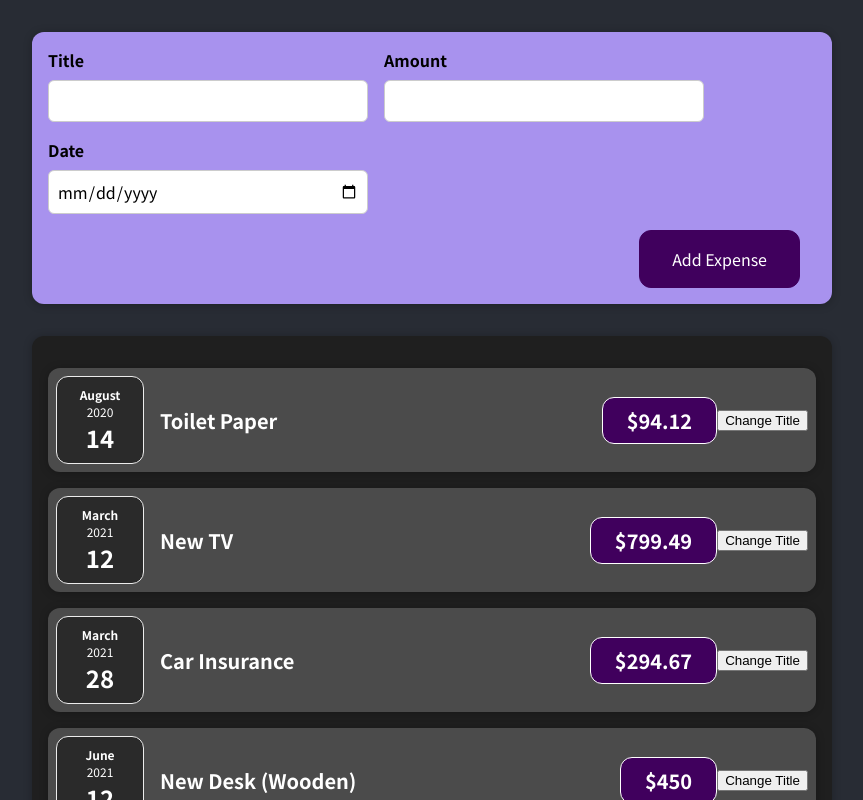
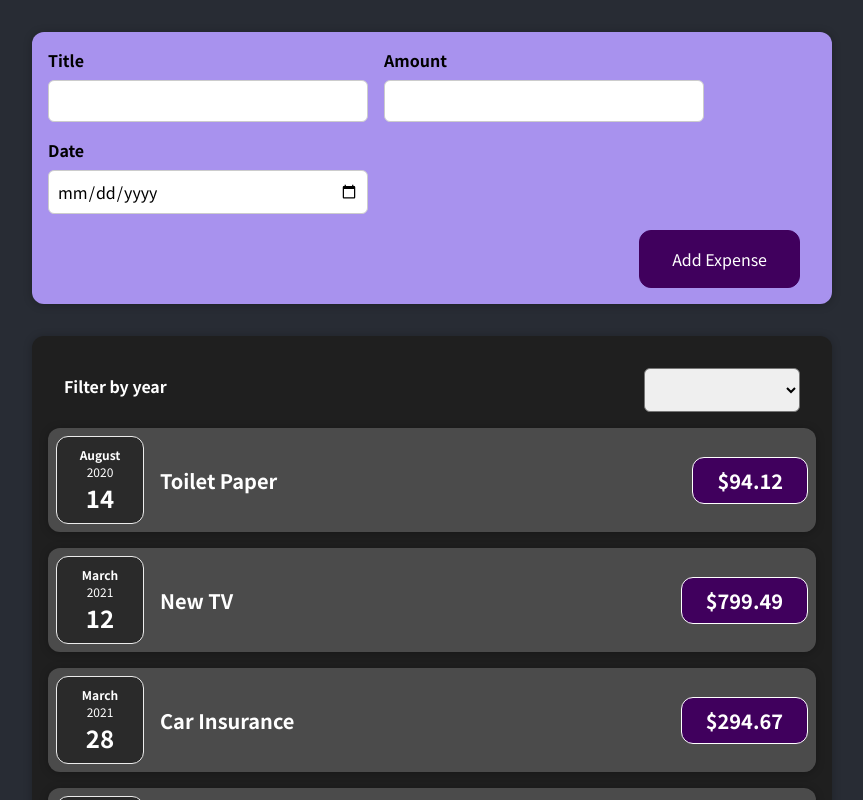
Before and after one commit to christopher-adolphe/learning-react-v2, a React (Create React App) app in the folder expense-tracker-app/: page / in a window 1280 px wide. Shown: the top 800 px of the page, without its empty margins (208-1071 px from the left). Built offline with nearby package versions, Linux system fonts and the light colour scheme.

Commit message:
Added ExpensesFilter component and understood the concept of lifting up state

```diff
--- a/expense-tracker-app/src/App.js
+++ b/expense-tracker-app/src/App.js
@@ -1,9 +1,8 @@
-import React from 'react';
+import React, { useState } from 'react';
 import NewExpense from './components/newExpense/NewExpense';
 import Expenses from './components/expenses/Expenses';
 
-const App = () => {
-  const expenses = [
+const expensesData = [
   {
     id: 'e1',
     title: 'Toilet Paper',
@@ -30,6 +29,9 @@ const App = () => {
   },
 ];
 
+const App = () => {
+  const [ expenses, setExpenses ] = useState(expensesData);
+
   // Using `createElement()` method from React to demonstrate how
   // JSX is working under the hood to render the HTML elements of
   // a component. The `createElement()` method takes 3 arguments;
@@ -51,9 +53,18 @@ const App = () => {
   //   React.createElement(Expenses, { items: expenses }, )
   // );
 
+  const handleNewExpense = (expense) => {
+    const expensesData = [ ...expenses ];
+    const newExpense = { ...expense, id: `e${expensesData.length + 1}` };
+
+    expensesData.push(newExpense);
+    console.log('expensesData: ', expensesData)
+    setExpenses(expensesData);
+  };
+
   return (
     <div>
-      <NewExpense />
+      <NewExpense onNewExpense={ handleNewExpense } />
 
       <Expenses items={ expenses } />
     </div>
--- a/expense-tracker-app/src/components/expenseForm/ExpenseForm.js
+++ b/expense-tracker-app/src/components/expenseForm/ExpenseForm.js
@@ -1,7 +1,8 @@
 import React, { useState } from 'react';
+import PropTypes from 'prop-types';
 import './ExpenseForm.css';
 
-function ExpenseForm(props) {
+function ExpenseForm({ onAddExpense }) {
   const [ formData, setFormData ] = useState({ title: '', amount: '', date: '' });
 
   const handleInputChange = (event) => {
@@ -14,17 +15,18 @@ function ExpenseForm(props) {
 
     // Instead of passing the updated state directly to the `setFormData()`
     // updating function, we pass an anonymous function which will receive
-    // the latest previous state snapshot which will provided by React. This
-    // anonymous function can then return the updated state to the `setFormData()`
+    // the latest previous state snapshot provided by React. This anonymous
+    // function can then return the updated state to the `setFormData()`
     // function
     setFormData((prevState) => ({ ...prevState, [path]: value }));
   };
 
   const handleSubmit = (event) => {
     event.preventDefault();
+    const newExpense = { ...formData, amount: parseFloat(formData.amount), date: new Date(formData.date) };
 
-    console.log('handleSubmit called: ', event);
-    console.log('FormData: ', formData);
+    onAddExpense(newExpense);
+    setFormData({ title: '', amount: '', date: '' });
   };
 
   return (
@@ -53,4 +55,8 @@ function ExpenseForm(props) {
   );
 }
 
+ExpenseForm.propTypes = {
+  onAddExpense: PropTypes.func.isRequired
+};
+
 export default ExpenseForm;
--- a/expense-tracker-app/src/components/expenseItem/ExpenseItem.js
+++ b/expense-tracker-app/src/components/expenseItem/ExpenseItem.js
@@ -1,26 +1,17 @@
-import React, { Fragment, useState } from 'react';
+import React, { Fragment } from 'react';
 import PropTypes from 'prop-types';
 import WithCard from '../shared/card/WithCard';
 import ExpenseDate from '../expensDate/ExpenseDate';
 import './ExpenseItem.css';
 
 const ExpenseItem = ({ expenseDate, expenseTitle, expensePrice }) => {
-  // Using the `useState()` hook method to register a state for the
-  // component instance in which it is being called
-  const [ title, setTitle ] = useState(expenseTitle);
-
-  const handleChangeTitle = () => {
-    setTitle('Updated!!');
-  };
-
   return (
     <Fragment>
       <ExpenseDate date={ expenseDate } />
       <div className="expense-item__description">
-        <h2>{ title }</h2>
+        <h2>{ expenseTitle }</h2>
         <div className="expense-item__price">${ expensePrice }</div>
       </div>
-      <button type="button" onClick={ handleChangeTitle }>Change Title</button>
     </Fragment>
   );
 }
--- a/expense-tracker-app/src/components/expenses/Expenses.css
+++ b/expense-tracker-app/src/components/expenses/Expenses.css
@@ -5,3 +5,9 @@
   width: 50rem;
   max-width: 95%;
 }
+
+.expenses__message {
+  font-weight: bold;
+  color: #ffffff;
+  text-align: center;
+}
--- a/expense-tracker-app/src/components/expenses/Expenses.js
+++ b/expense-tracker-app/src/components/expenses/Expenses.js
@@ -1,14 +1,41 @@
-import React from 'react';
+import React, { useState, useEffect } from 'react';
 import PropTypes from 'prop-types';
 import Card from '../shared/card/Card';
 import ExpenseItem from '../expenseItem/ExpenseItem';
+import ExpensesFilter from '../expensesFilter/ExpensesFilter';
 import './Expenses.css';
 
 const Expenses = ({ items }) => {
+  const [ expenseItems, setExpenseItems ] = useState(items);
+  const [ filterMessage, setFilterMessage ] = useState('');
+
+  const handleYearChange = (year) => {
+    if (!year.length) {
+      setExpenseItems(items);
+      setFilterMessage('');
+      return;
+    }
+
+    const filteredExpenses = expenseItems.filter(item => item.date.getFullYear().toString() === year);
+
+    setFilterMessage(filteredExpenses.length ? '' : `Sorry we could not find any expense for the year ${year}`);
+    setExpenseItems(filteredExpenses.length ? filteredExpenses : items);
+  };
+
+  useEffect(() => {
+    setExpenseItems(items);
+  }, [items]);
+
   return (
     <Card className="expenses">
+      <ExpensesFilter onYearChange={ handleYearChange } />
+
       {
-        items.map(expense => (
+        filterMessage.length ? <p className="expenses__message">{ filterMessage }</p> : null
+      }
+
+      {
+        expenseItems.map(expense => (
           <ExpenseItem className="expense-item" key={ expense.id } expenseDate={ expense.date } expenseTitle={ expense.title } expensePrice={ expense.amount } />
         ))
       }
--- /dev/null
+++ b/expense-tracker-app/src/components/expensesFilter/ExpensesFilter.css
@@ -0,0 +1,24 @@
+.expenses-filter {
+  color: white;
+  padding: 0 1rem;
+}
+
+.expenses-filter__control {
+  display: flex;
+  width: 100%;
+  align-items: center;
+  justify-content: space-between;
+  margin: 1rem 0;
+}
+
+.expenses-filter label {
+  font-weight: bold;
+  margin-bottom: 0.5rem;
+}
+
+.expenses-filter select {
+  font: inherit;
+  padding: 0.5rem 3rem;
+  font-weight: bold;
+  border-radius: 6px;
+}
--- /dev/null
+++ b/expense-tracker-app/src/components/expensesFilter/ExpensesFilter.js
@@ -0,0 +1,33 @@
+import React from 'react';
+import PropTypes from 'prop-types';
+import './ExpensesFilter.css';
+
+function ExpensesFilter({ onYearChange }) {
+  const years = ['2022', '2021', '2020', '2019'];
+
+  const handleOnChange = (event) => {
+    onYearChange(event.target.value);
+  };
+
+  return (
+    <div className="expenses-filter">
+      <div className="expenses-filter__control">
+        <label>Filter by year</label>
+        <select onChange={ handleOnChange }>
+          <option value='' defaultValue></option>
+          {
+            years.map((year, index) => (
+              <option key={ `year-${index}` } value={ year }>{ year }</option>
+            ))
+          }
+        </select>
+      </div>
+    </div>
+  );
+}
+
+ExpensesFilter.prototype = {
+  onYearChange: PropTypes.func.isRequired
+};
+
+export default ExpensesFilter;
--- a/expense-tracker-app/src/components/newExpense/NewExpense.js
+++ b/expense-tracker-app/src/components/newExpense/NewExpense.js
@@ -1,13 +1,22 @@
 import React from 'react';
+import PropTypes from 'prop-types';
 import ExpenseForm from '../expenseForm/ExpenseForm';
 import './NewExpense.css';
 
-function NewExpense(props) {
+function NewExpense({ onNewExpense }) {
+  const handleAddExpense = (expense) => {
+    onNewExpense(expense);
+  };
+
   return (
     <div className="new-expense">
-      <ExpenseForm />
+      <ExpenseForm onAddExpense={ handleAddExpense } />
     </div>
   );
 }
 
+NewExpense.propTypes = {
+  onNewExpense: PropTypes.func.isRequired
+};
+
 export default NewExpense;
```
Lines whose indentation alone changed are shown as unchanged.
